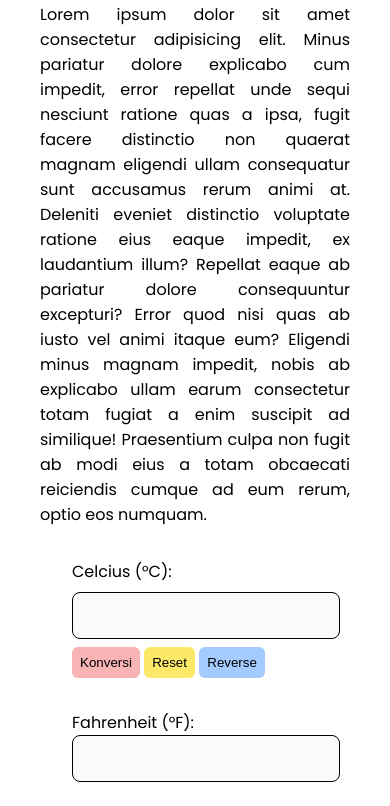
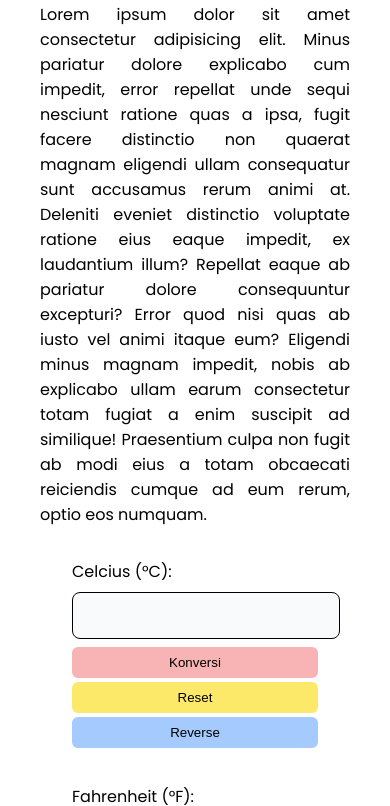
Before and after one commit to revou-fundamental-course/21-apr-25-risavarrahman, a plain HTML site: page index.html in a window 390 px wide. Shown: the part 225-1031 px from the top of the page. Drawn offline with Linux system fonts and the light colour scheme; a web font is replaced by a local one.

Commit message:
updating css file media query

```diff
--- a/css/style.css
+++ b/css/style.css
@@ -30,14 +30,17 @@ button {
 
 .bg-1 {
   background-color: #f8b4b4;
+  margin-bottom: 4px;
 }
 
 .bg-2 {
   background-color: #fce96a;
+  margin-bottom: 4px;
 }
 
 .bg-3 {
   background-color: #a4cafe;
+  margin-bottom: 4px;
 }
 
 .section-content {
@@ -52,3 +55,11 @@ button {
   font-style: italic;
   font-size: xx-large;
 }
+
+@media screen and (max-width: 480px) {
+  #form-action {
+    width: 100%;
+    display: flex;
+    flex-direction: column;
+  }
+}
--- a/index.html
+++ b/index.html
@@ -54,10 +54,14 @@
             type="number"
             name="celsius"
             id="celsius"
+            required
           />
         </div>
 
-        <div class="section-item">
+        <div
+          class="section-item"
+          id="form-action"
+        >
           <button
             class="bg-1"
             onclick="convertSuhu()"
--- a/js/script.js
+++ b/js/script.js
@@ -8,13 +8,13 @@ function convertSuhu() {
 
   // Cek apakah input adalah angka yang valid
   if (isNaN(celsiusValue)) {
-    alert("Masukkan angka yang valid di Celsius!");
-    return; // jika input tidak valid, hentikan eksekusi
+    alert("Inputan tidak boleh kosong");
+    return false; // jika input tidak valid, hentikan eksekusi
+  } else {
+    const fahrenheitValue = (celsiusValue * 9) / 5 + 32;
+    fahrenheitInput.value = fahrenheitValue.toFixed(2);
+    calculationText.value = `${celsiusValue}°C x (9/5) + 32 = ${fahrenheitValue.toFixed(2)}°F`;
   }
-
-  const fahrenheitValue = (celsiusValue * 9) / 5 + 32;
-  fahrenheitInput.value = fahrenheitValue.toFixed(2);
-  calculationText.value = `${celsiusValue}°C x (9/5) + 32 = ${fahrenheitValue.toFixed(2)}°F`;
 }
 
 // Fungsi reset semua input dan hasil
```
